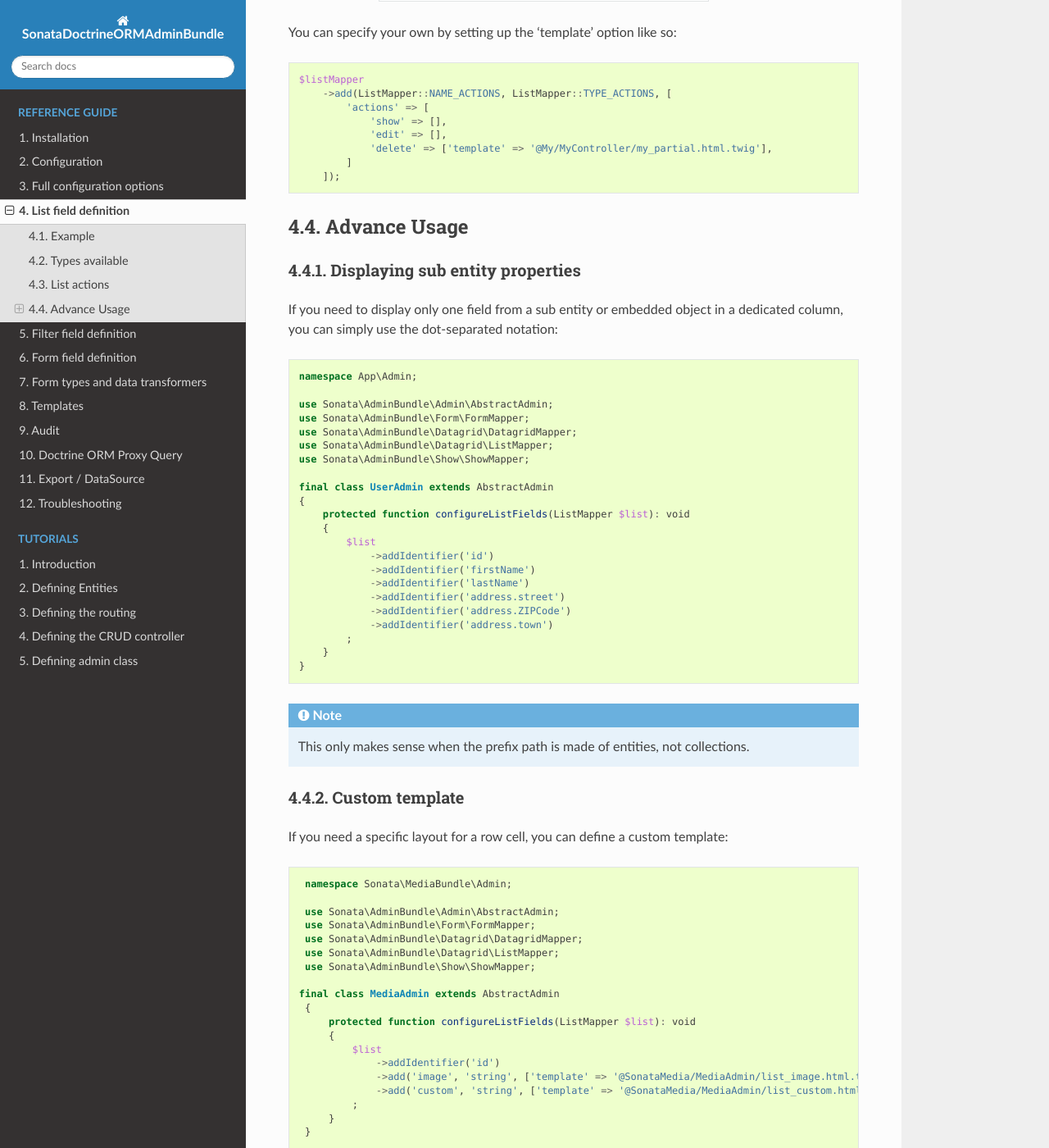
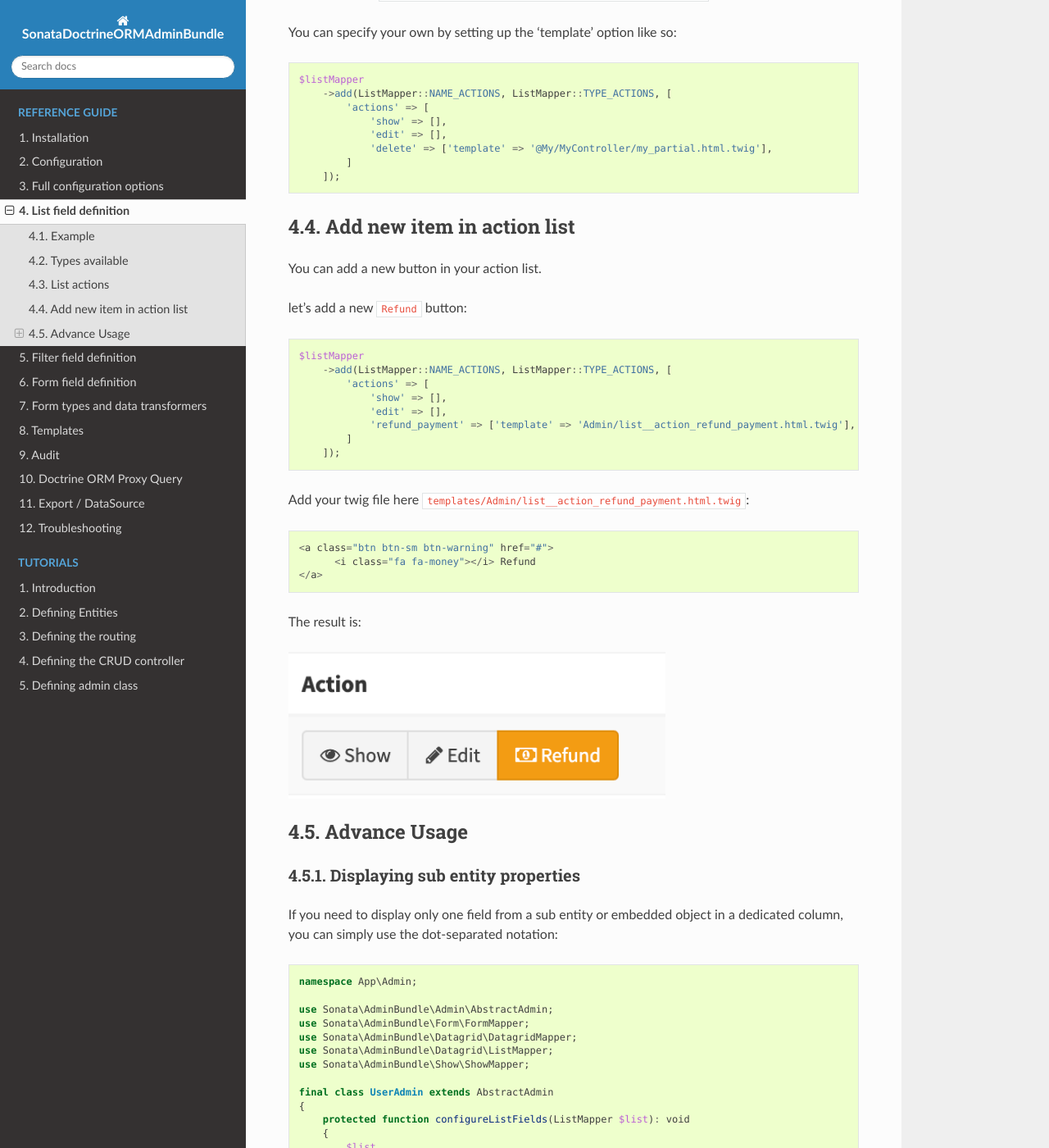
Before and after one commit to sonata-project/SonataDoctrineORMAdminBundle, a Sphinx documentation site: the page built from docs/reference/list_field_definition.rst, in a window 1280 px wide and 1400 px high, scrolled down 1859 px. Shown: the whole window at 82% size. Built offline with Sphinx 7.4.7 and the Read the Docs theme 2.0.0, drawn with Linux system fonts in a browser that asks for light colours.

Commit message:
Add new button in the acton list

```diff
--- a/docs/reference/list_field_definition.rst
+++ b/docs/reference/list_field_definition.rst
@@ -106,6 +106,37 @@ You can specify your own by setting up the 'template' option like so::
             ]
         ]);
 
+Add new item in action list
+---------------------------
+
+You can add a new button in your action list.
+
+let's add a new ``Refund`` button::
+
+    $listMapper
+        ->add(ListMapper::NAME_ACTIONS, ListMapper::TYPE_ACTIONS, [
+            'actions' => [
+                'show' => [],
+                'edit' => [],
+                'refund_payment' => ['template' => 'Admin/list__action_refund_payment.html.twig'],
+            ]
+        ]);
+
+
+Add your twig file here ``templates/Admin/list__action_refund_payment.html.twig``::
+
+    <a class="btn btn-sm btn-warning" href="#">
+          <i class="fa fa-money"></i> Refund
+    </a>
+
+The result is:
+
+.. image:: ../images/list__action_refund_payment.png
+           :alt: List action refund payment example.
+           :width: 460
+
+
+
 Advance Usage
 -------------
 
```
Also changed, not shown: docs/images/list__action_refund_payment.png (added).
